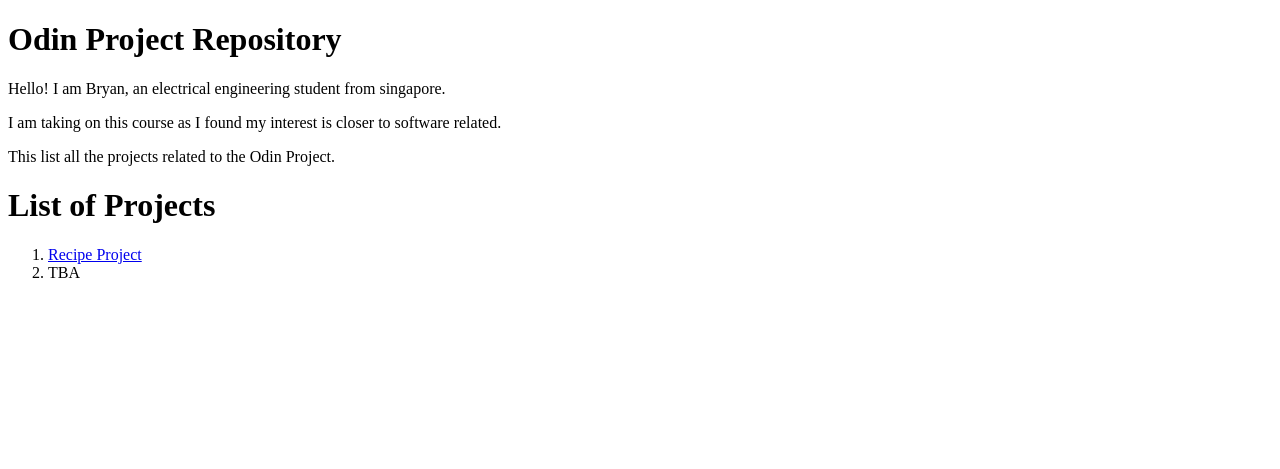
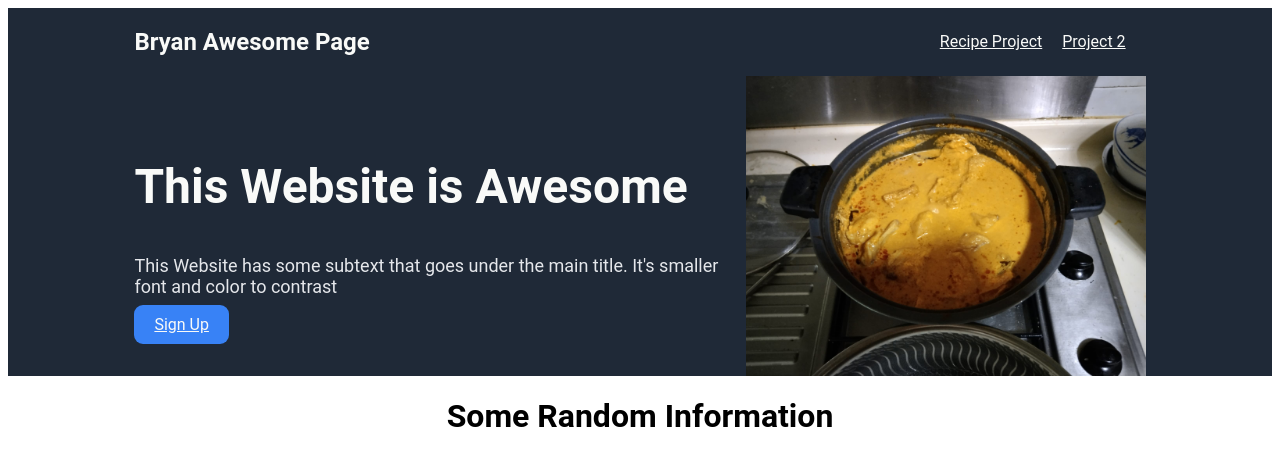
Before and after one commit to 8holic/BryanTheOdinProjectProjects, a plain HTML site: page index.html in a window 1280 px wide. Drawn offline with Linux system fonts and the light colour scheme.

Commit message:
Get started on the landing page project

```diff
--- a/index.html
+++ b/index.html
@@ -1,22 +1,82 @@
 <!DOCTYPE html>
+<html lang="en">
+
 <head>
-    <html lang="en">
     <meta charset="UTF-8">
-    </html>
+    <style>
+        *{
+            font-family:Roboto;
+        }
+
+        .box{
+            display:flex;
+            justify-content: space-between;
+            align-items: center;
+            padding: 0 10%;
+        }
+
+        nav{
+            background-color: #1F2937;
+            color:#F9FAF8;
+        }
+        navbar{
+            display:flex;
+            text-decoration: none;
+            gap:20px;
+            flex:1;
+
+            padding: 20px;
+            justify-content: right;
+        }
+        a{
+            color:#F9FAF8;
+        }
+        header h1{
+            font-size: 48px;
+            color:#F9FAF8;
+        }
+        header p{
+            font-size: 18px;
+            color:#E5E7EB;
+        }
+        .signup{
+            background-color: #3882F6;
+            color:#F9FAF8;
+            border-radius: 9px;
+            padding:10px 20px;
+        }
+        .box2{
+            display:flex;
+            flex-direction: column;
+            align-items: center;
+        }
+    </style>
 </head>
 
-<body>
-    <h1>Odin Project Repository</h1>
-    <p>Hello! I am Bryan, an electrical engineering student from singapore.</p>
-    <p>I am taking on this course as I found my interest is closer to software related.</p>
-    <p> This list all the projects related to the Odin Project. </p>
-    <h1>List of Projects</h1>
-    <ol>
-        <li><a href="recipeproject/index.html">Recipe Project</a></li>
-        <li>TBA</li>
-    </ol>
 
+<nav>
+    <div class="box">
+        <h1>Bryan Awesome Page</h1>
+        <navbar>
+            <a href="recipeproject\index.html">Recipe Project</a>
+            <a href="placeholder.html">Project 2</a>
+        </navbar>
 
+    </div>
 
+    <header class="box">
+        <left>
+            <h1>This Website is Awesome</h1>
+            <p>This Website has some subtext that goes under the main title. It's smaller font and color to contrast</p>
+            <a href="mailto:angquandao@gmail.com" class="signup">Sign Up</a>
+        </left>
+        <img src="recipeproject\images\Curry Chicken.jpeg" alt="Soft Boiled Egg" width="500" height="300">
+    </header>
+</nav>
+
+<body class="box2">
+    <h1> Some Random Information</h1>
 
 </body>
+
+</html>
```
